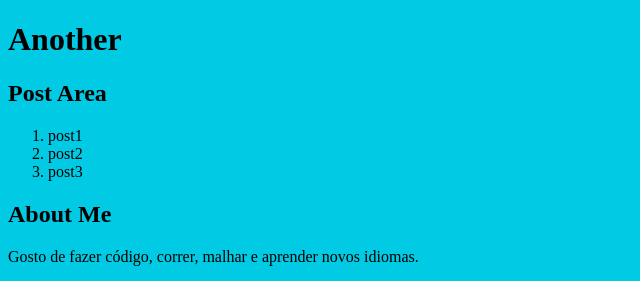
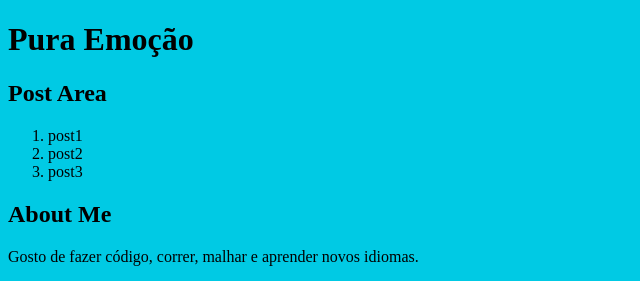
Before and after one commit to MarceloMSilveira/story, a plain HTML site: page index.html in a window 1280 px wide. Shown: the top 281 px of the page, without its empty margins (0-640 px from the left). Drawn offline with Linux system fonts and the light colour scheme.

Commit message:
Update h1 pura emoção

```diff
--- a/index.html
+++ b/index.html
@@ -10,7 +10,7 @@
 <body>
 
     <header>
-        <h1>Another</h1>
+        <h1>Pura Emoção</h1>
     </header>
 
     <div class="container">
```
